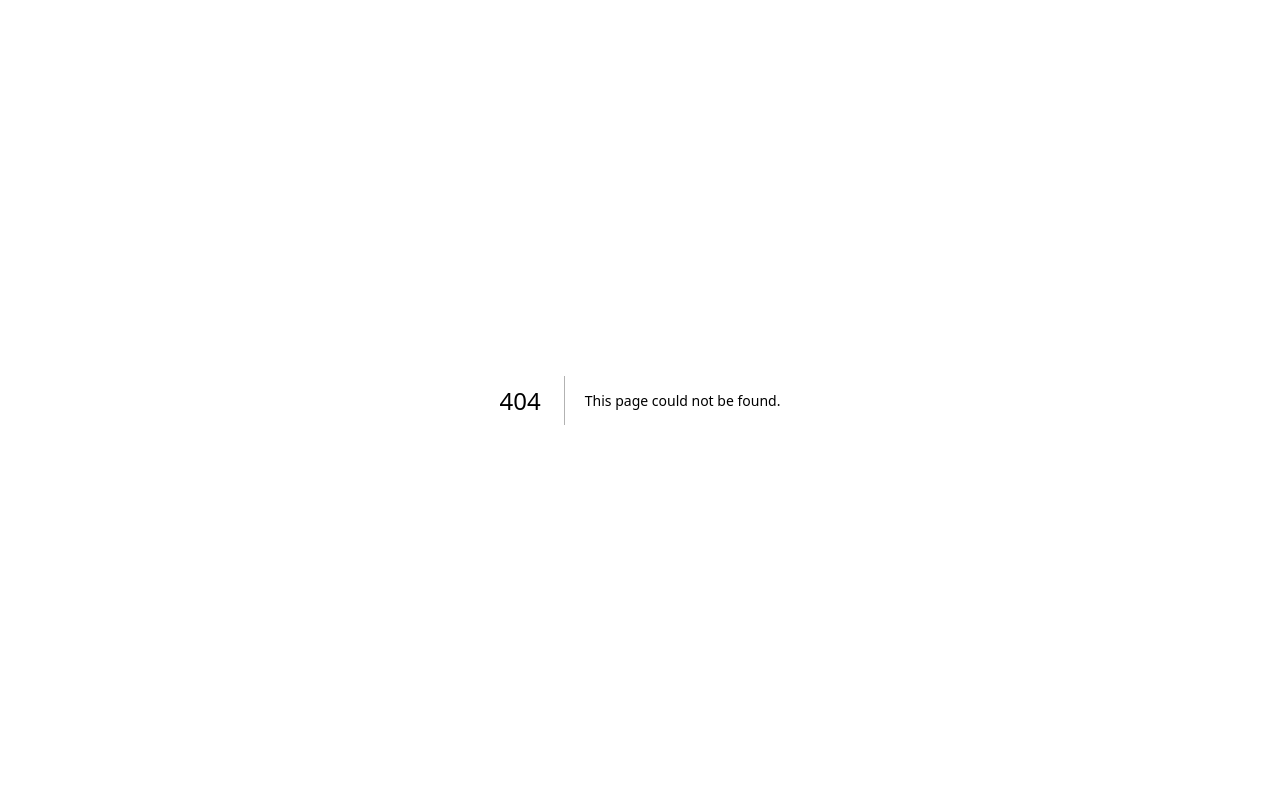
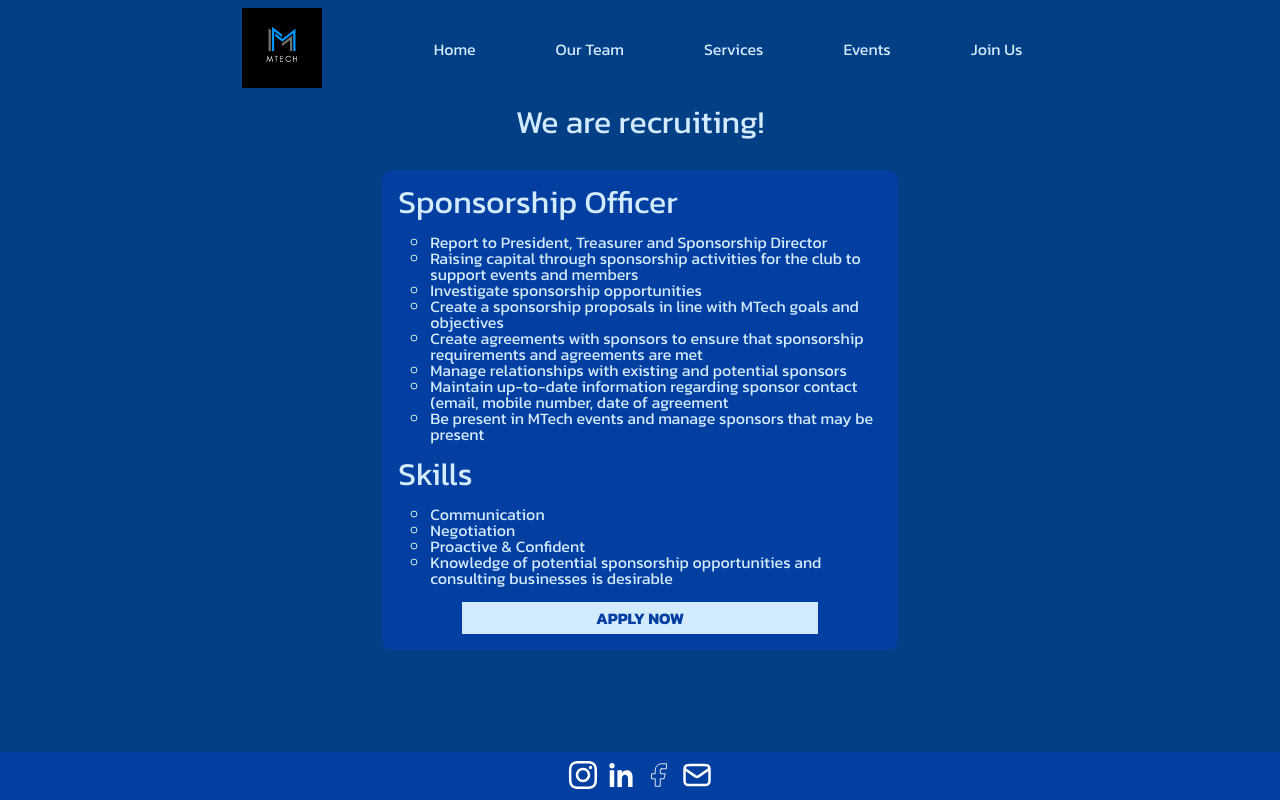
Before and after one commit to jamestq/mtech-unimelb-fs, a Next.js app: page /recruit in a window 1280 px wide. Before the commit this address had no page. Built offline with nearby package versions, Linux system fonts and the light colour scheme.

Commit message:
change /contact route to /recruit route

```diff
--- a/pages/_app.js
+++ b/pages/_app.js
@@ -6,7 +6,7 @@ const pages = {
   "Our Team": "/about",
   "Services": "/services",
   "Events": "/events",
-  "Join Us": "/contact"
+  "Join Us": "/recruit"
 }
 
 const screenSize = {
--- a/pages/contact.js
+++ b/pages/recruit.js
@@ -4,7 +4,7 @@ import JobPost from '../components/jobpost';
 
 import loadPositions from '../utility/loadPositions'
 
-import styles from "../styles/Contact.module.css"
+import styles from "../styles/Recruit.module.css"
 
 export async function getServerSideProps(){
   const positions = await loadPositions();
@@ -13,7 +13,7 @@ export async function getServerSideProps(){
   }
 }
 
-export default function Contact({pages, screenSize, windowWidth, positions}){
+export default function Recruit({pages, screenSize, windowWidth, positions}){
     return <Layout {...{pages, screenSize, windowWidth}}>
       <Head>
         <title>MTech Consulting</title>
```
Also changed, not shown: styles/Recruit.module.css (renamed from styles/Contact.module.css).
